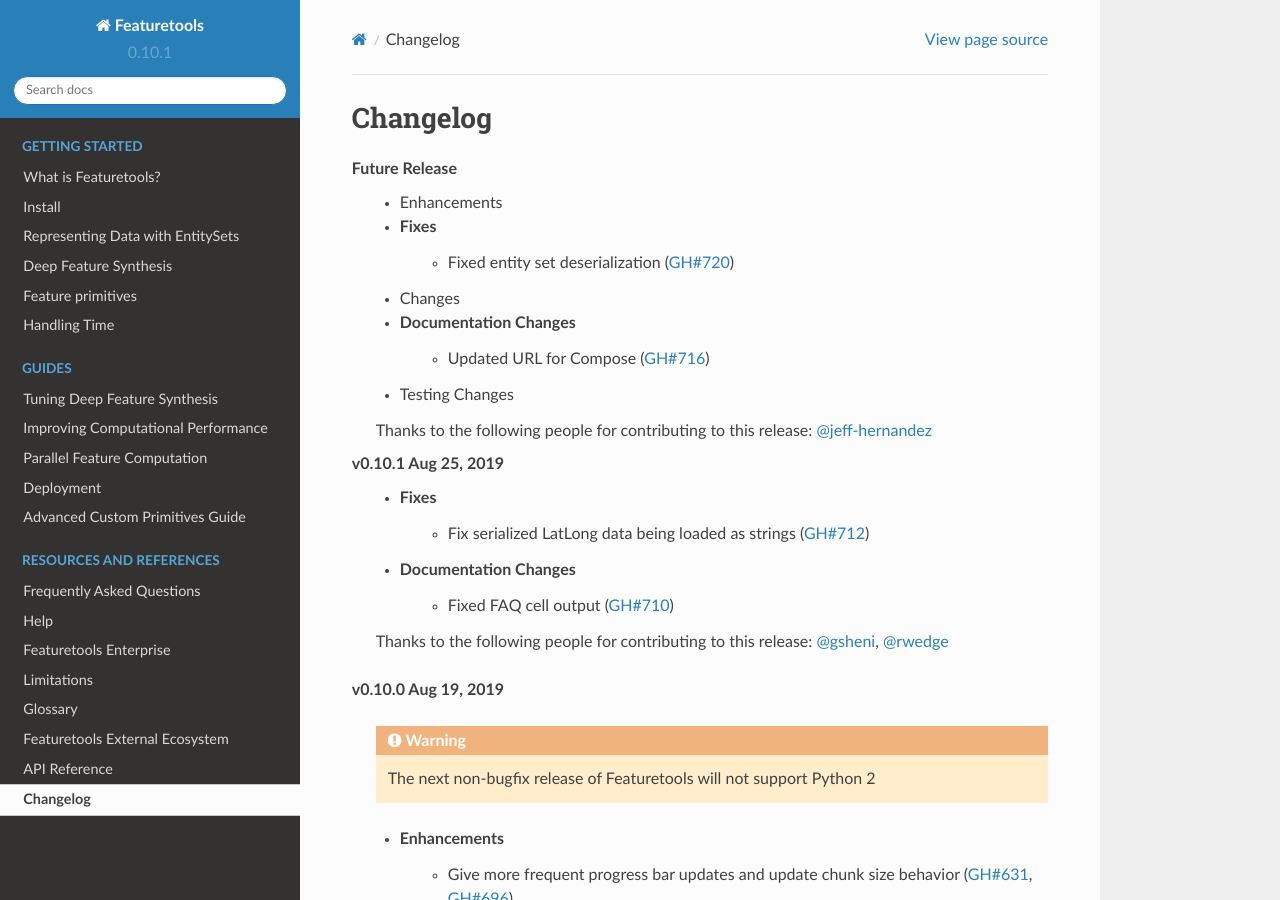
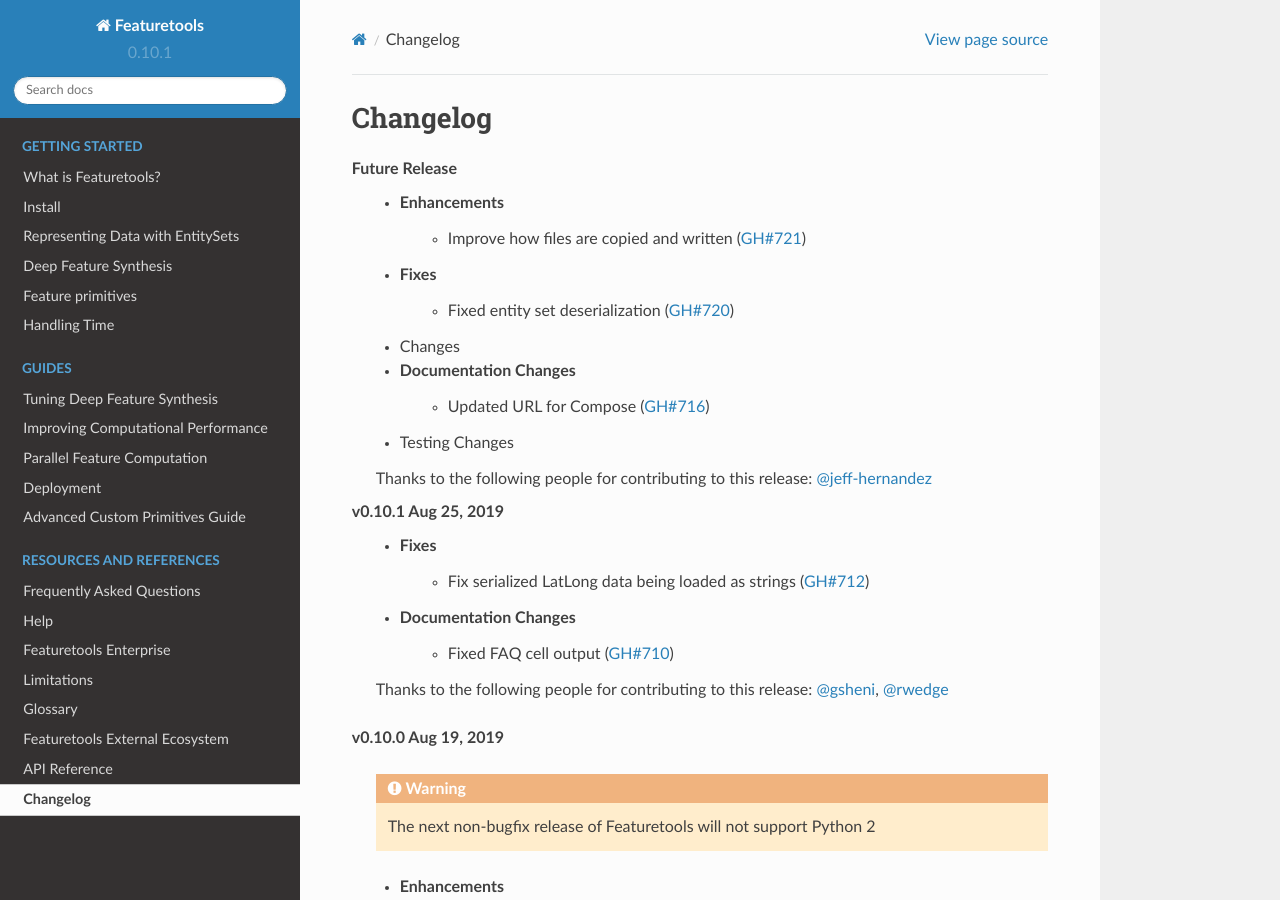
Before and after one commit to alteryx/featuretools, a Sphinx documentation site: the page built from docs/source/changelog.rst, in a window 1280 px wide and 900 px high. Built offline with Sphinx 7.4.7 and the Read the Docs theme 2.0.0, drawn with Linux system fonts in a browser that asks for light colours; pages that are not in the unit, such as notebooks, are missing from menus.

Commit message:
Update changelog.rst

```diff
--- a/docs/source/changelog.rst
+++ b/docs/source/changelog.rst
@@ -4,6 +4,7 @@
 ---------
 **Future Release**
     * Enhancements
+        * Improve how files are copied and written (:pr:`721`)
     * Fixes
         * Fixed entity set deserialization (:pr:`720`)
     * Changes
```
